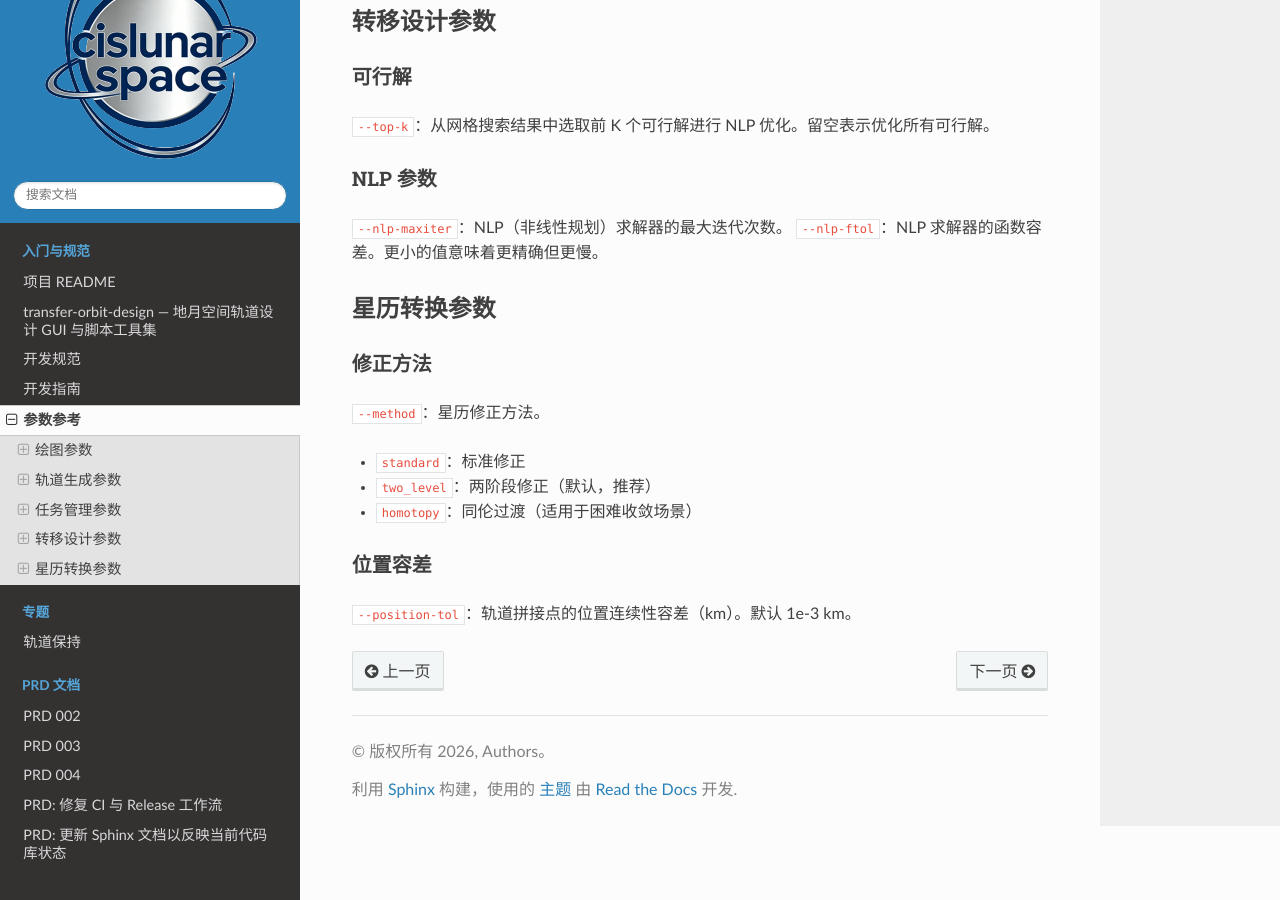
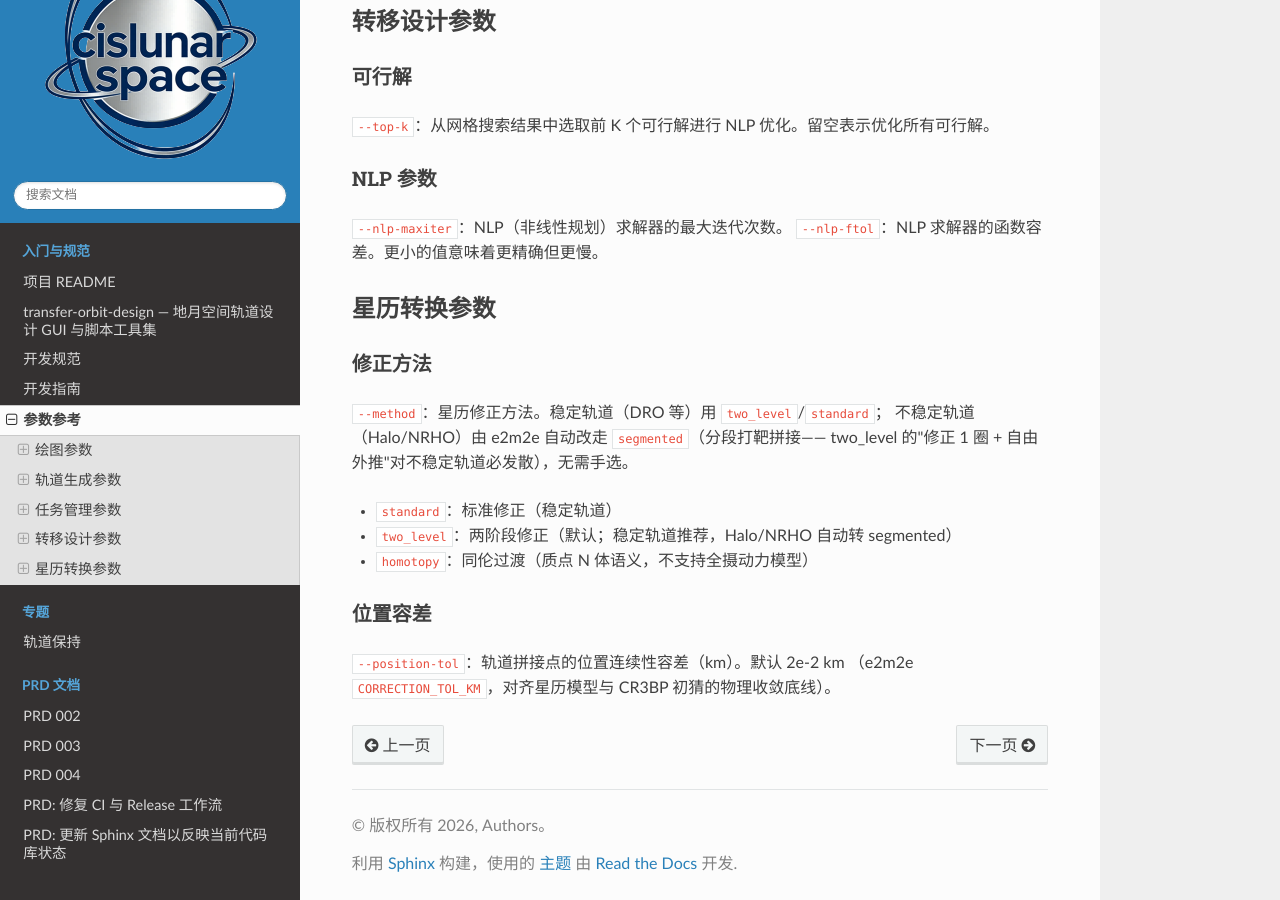
Before and after one commit to cislunarspace/transfer-orbit-design, a Sphinx documentation site: the page built from docs/source/narrative/parameters.md, in a window 1280 px wide and 900 px high, scrolled down 1847 px. Built offline with Sphinx 7.4.7 and the Read the Docs theme 3.1.0, drawn with Linux system fonts in a browser that asks for light colours.

Commit message:
docs: 对齐 e2m2e Halo/NRHO 自动 segmented 星历修正
e2m2e 上游将 Halo/NRHO 星历修正自动重定向到 segmented（two_level 的
"修正 1 圈 + 自由外推"对不稳定轨道必发散）。同步本仓库：

- parameters.md：修正方法加 segmented 说明（Halo/NRHO 自动），位置容差
  默认 1e-3→2e-2 km 对齐 e2m2e CORRECTION_TOL_KM。
- architecture.md：DRO 日志样例 "two_level, 5 段" 改 max_res（two_level
  单弧打靶不产段）。
- params_panel.py：correction_method 下拉注释说明 segmented 由 e2m2e
  对 Halo/NRHO 自动选用，不在 UI 暴露。
- pyproject.toml：e2m2e pin ==5.6.3 → >=5.6.3（兼容 e2m2e 5.6.4）。

```diff
--- a/docs/source/narrative/parameters.md
+++ b/docs/source/narrative/parameters.md
@@ -75,11 +75,14 @@ GUI 工具中常见参数的说明。
 
 ### 修正方法
 
-`--method`：星历修正方法。
-- `standard`：标准修正
-- `two_level`：两阶段修正（默认，推荐）
-- `homotopy`：同伦过渡（适用于困难收敛场景）
+`--method`：星历修正方法。稳定轨道（DRO 等）用 `two_level`/`standard`；
+不稳定轨道（Halo/NRHO）由 e2m2e 自动改走 `segmented`（分段打靶拼接——
+two_level 的"修正 1 圈 + 自由外推"对不稳定轨道必发散），无需手选。
+- `standard`：标准修正（稳定轨道）
+- `two_level`：两阶段修正（默认；稳定轨道推荐，Halo/NRHO 自动转 segmented）
+- `homotopy`：同伦过渡（质点 N 体语义，不支持全摄动力模型）
 
 ### 位置容差
 
-`--position-tol`：轨道拼接点的位置连续性容差（km）。默认 1e-3 km。
+`--position-tol`：轨道拼接点的位置连续性容差（km）。默认 2e-2 km
+（e2m2e `CORRECTION_TOL_KM`，对齐星历模型与 CR3BP 初猜的物理收敛底线）。
--- a/pyproject.toml
+++ b/pyproject.toml
@@ -25,7 +25,7 @@ dependencies = [
     "tqdm>=4.66",
     "PyQt6>=6.6.0",
     "PyQt6-WebEngine>=6.6.0",
-    "e2m2e==5.6.3",
+    "e2m2e>=5.6.3",
     "pillow>=10.0.0",  # GIF 合成；matplotlib 的既有传递依赖，显式声明本仓库使用
     "calcephpy==5.0.0",  # 经 e2m2e→r2s2 传递依赖；显式声明以使 [tool.uv.sources] 生效（uv sources 仅覆盖直接依赖）
 ]
```
Also changed, not shown: docs/architecture/architecture.md (+1 -1 lines), 1 other file.
